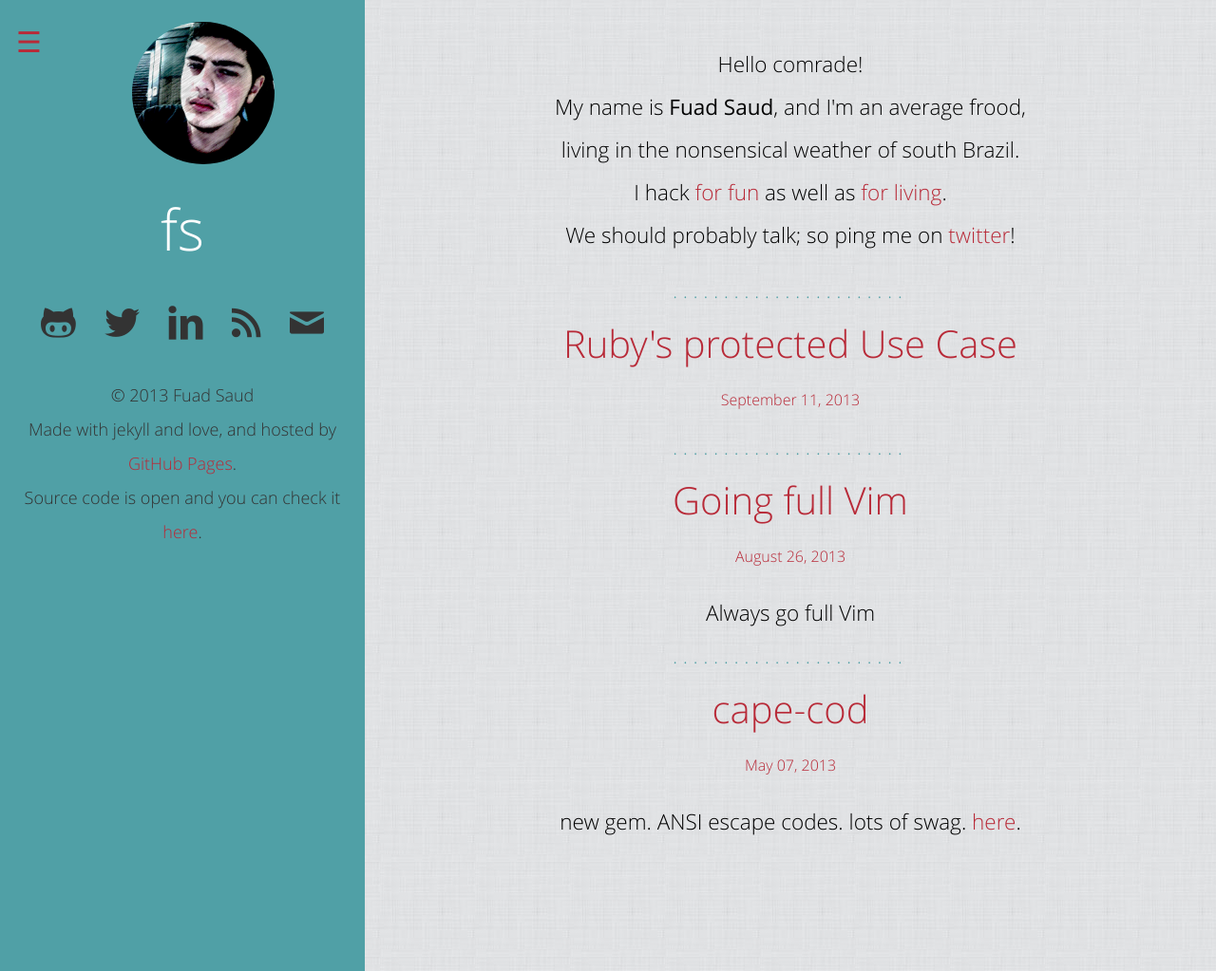
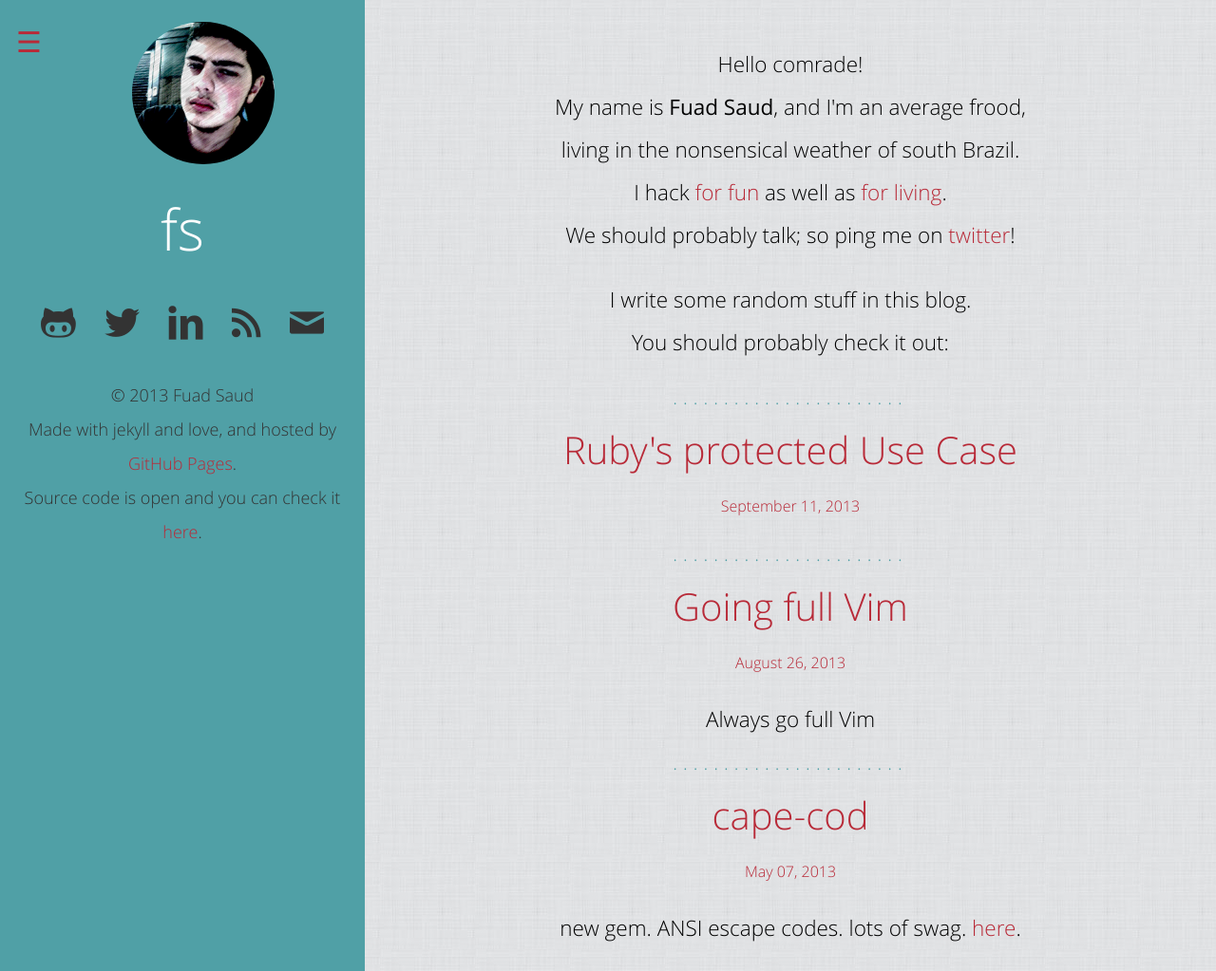
Before and after one commit to fuadsaud/fuadsaud.github.io, a Jekyll site: the page built from index.html, in a window 1280 px wide and 1023 px high. Shown: the whole window at 95% size. Built offline with Jekyll 4.4.1, drawn with Linux system fonts in a browser that asks for light colours; Markdown is read by kramdown in place of the engine named in the settings.

Commit message:
Add note about the blog

```diff
--- a/index.html
+++ b/index.html
@@ -9,6 +9,10 @@ layout: default
   as well as <a href="//avela.me" target="_blank">for living</a>.<br>
   We should probably talk; so ping me on
   <a href="//twitter.com/fuadsaud" target="_blank">twitter</a>!
+</p>
+
+<p class="about">
+  I write some random stuff in this blog.<br>You should probably check it out:
 </p>
 
 <section class="stream">
```
